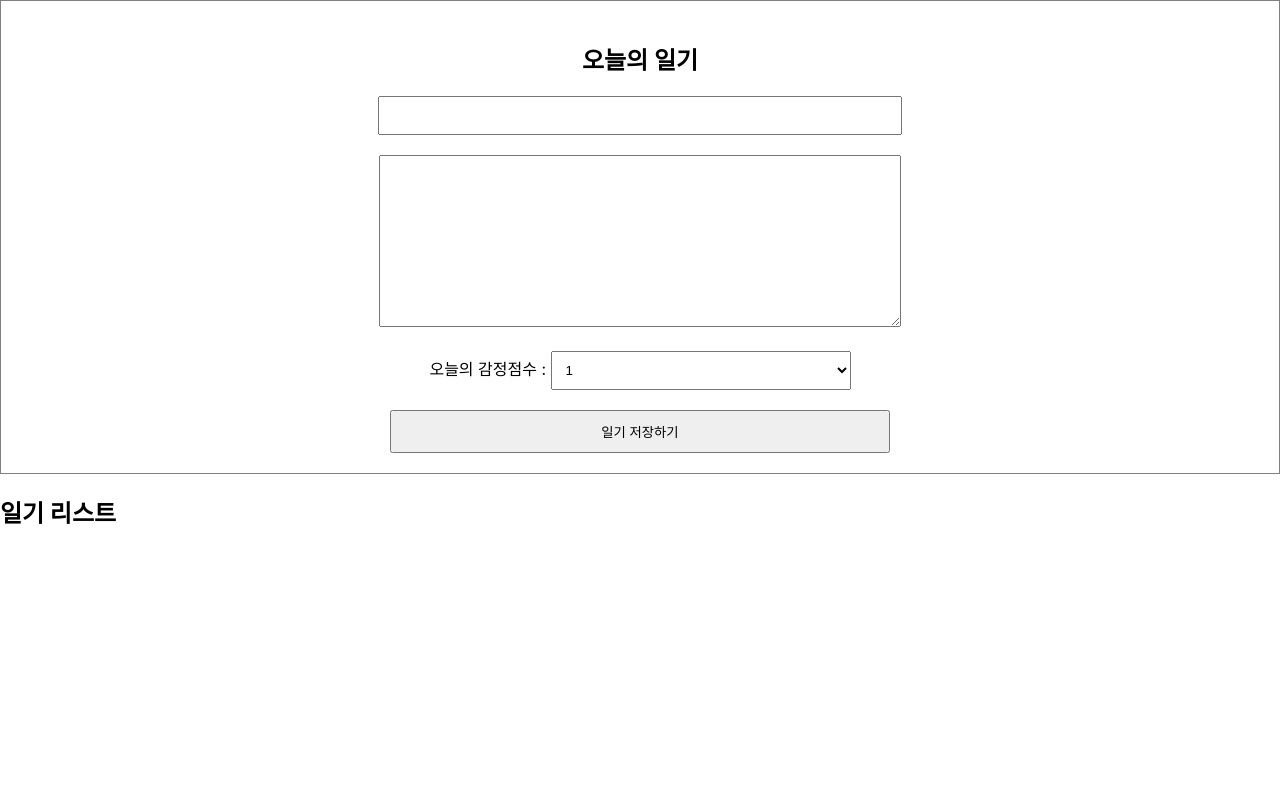
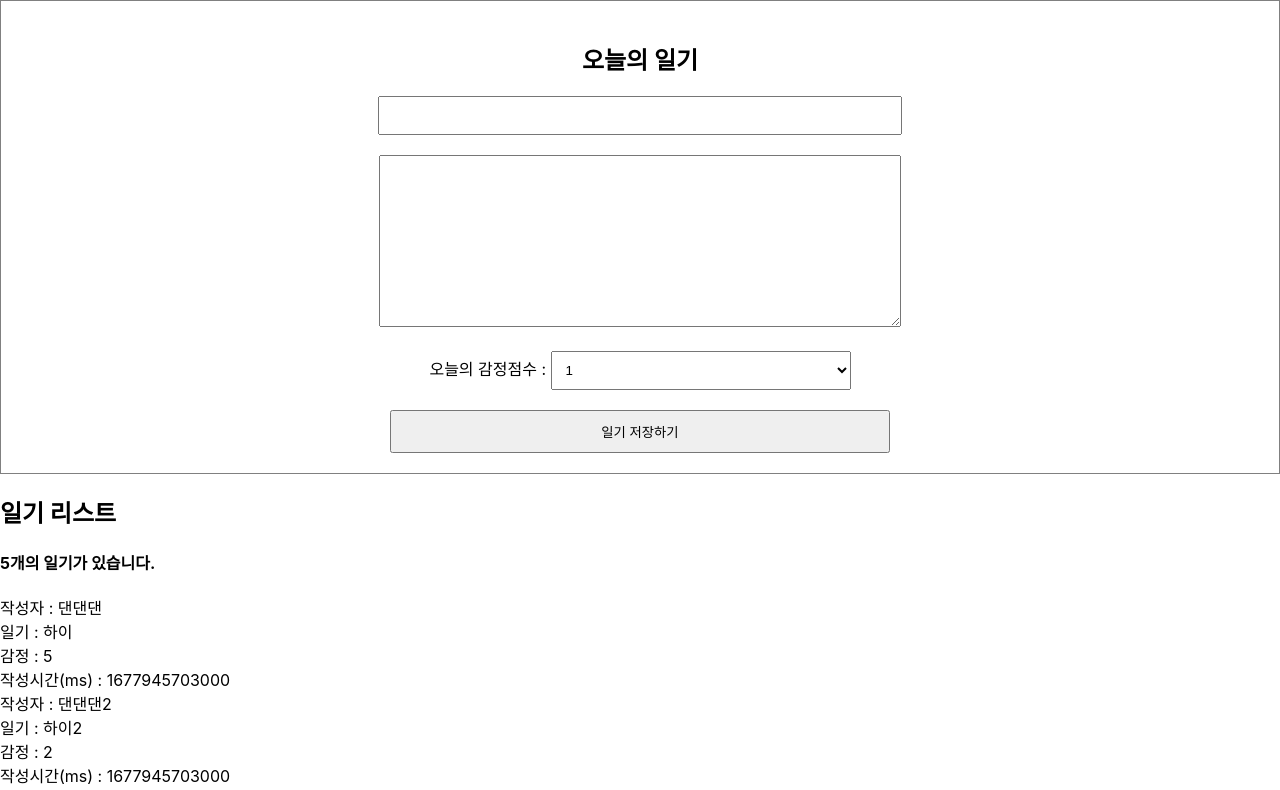
Before and after one commit to Kimwonkyu/reactfordiary, a React (Create React App) app: page / in a window 1280 px wide. Shown: the top 790 px of the page. Built offline with nearby package versions, Linux system fonts and the light colour scheme.

Commit message:
18. App.js에 더미 리스트를 만들어서     DiaryList.js 에 prop으로 받아와서     화면에 뿌려주도록 작성

```diff
--- a/src/App.js
+++ b/src/App.js
@@ -1,12 +1,52 @@
 import './App.css';
 import DiaryEditor from "./DiaryEditor";
 import DiaryList from "./DiaryList";
+
+//우선은 dummy로 List를 만들어 일기 리스트에 뿌려본다.
+const dummyList = [
+    {
+        id : 1,
+        author : "댄댄댄",
+        content : "하이",
+        emotion: 5,
+        created_date: new Date().getTime()
+    },
+    {
+        id : 2,
+        author : "댄댄댄2",
+        content : "하이2",
+        emotion: 2,
+        created_date: new Date().getTime()
+    },
+    {
+        id : 3,
+        author : "댄댄댄3",
+        content : "하이3",
+        emotion: 4,
+        created_date: new Date().getTime()
+    },
+    {
+        id : 4,
+        author : "댄댄댄4",
+        content : "하이4",
+        emotion: 1,
+        created_date: new Date().getTime()
+    },
+    {
+        id : 5,
+        author : "댄댄댄5",
+        content : "하이5",
+        emotion: 5,
+        created_date: new Date().getTime()
+    }
+]
+
 
 const App =() => {
   return (
       <div className="App">
         <DiaryEditor/>
-        <DiaryList/>
+        <DiaryList diaryList={dummyList}/>{/*dummyList를 prop으로 전달*/}
       </div>
   )
 }
--- a/src/DiaryList.js
+++ b/src/DiaryList.js
@@ -1,9 +1,23 @@
 
-const DiaryList = () => {
-    return <div className="DiaryList">
-        <h2>일기 리스트</h2>
-    </div>
-
-}
+const DiaryList = ({diaryList}) => {
+    console.log(diaryList);
+    return (
+        <div className="DiaryList">
+            <h2>일기 리스트</h2>
+            <h4>{diaryList.length}개의 일기가 있습니다.</h4>
+            <div>
+                {/*리액트에서는 .map을 리스트에서 사용하여 JSX 요소 목록을 랜더링할 때 유용하게 사용*/}
+                {diaryList.map((it)=>(
+                    <div>
+                        <div>작성자 : {it.author}</div>
+                        <div>일기 : {it.content}</div>
+                        <div>감정 : {it.emotion}</div>
+                        <div>작성시간(ms) : {it.created_date}</div>
+                    </div>
+                ))}
+            </div>
+        </div>
+        );
+};
 
 export default DiaryList;
```
